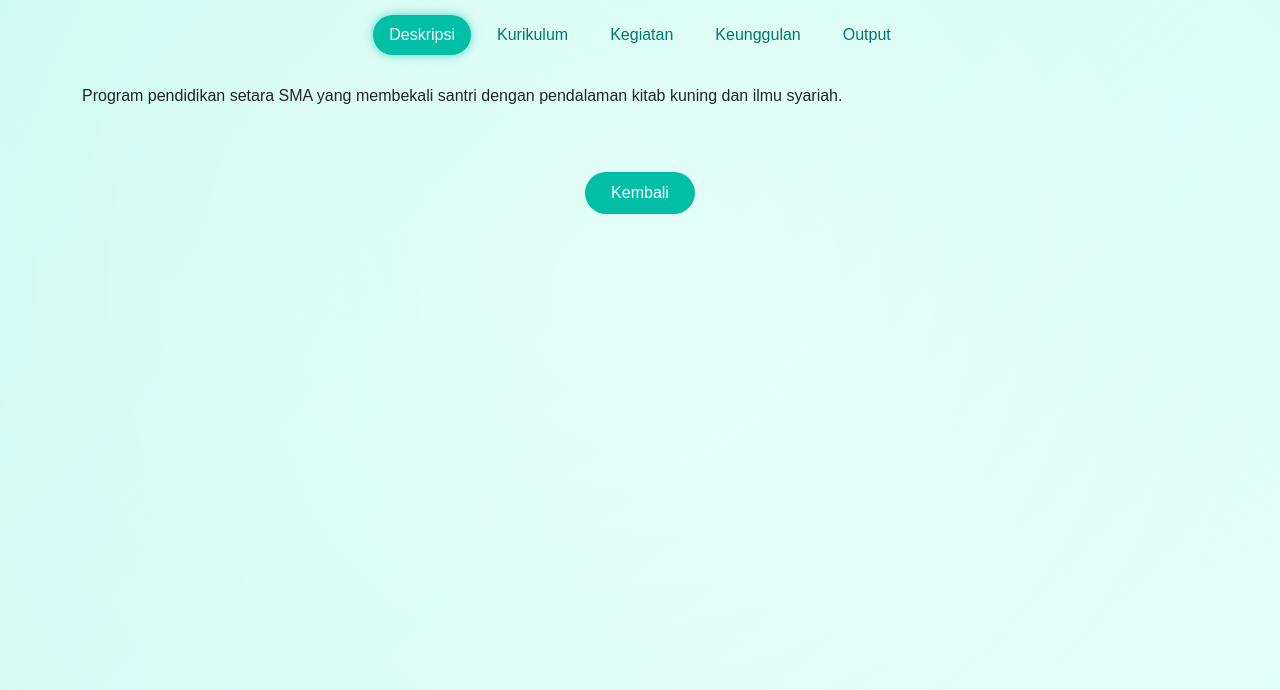
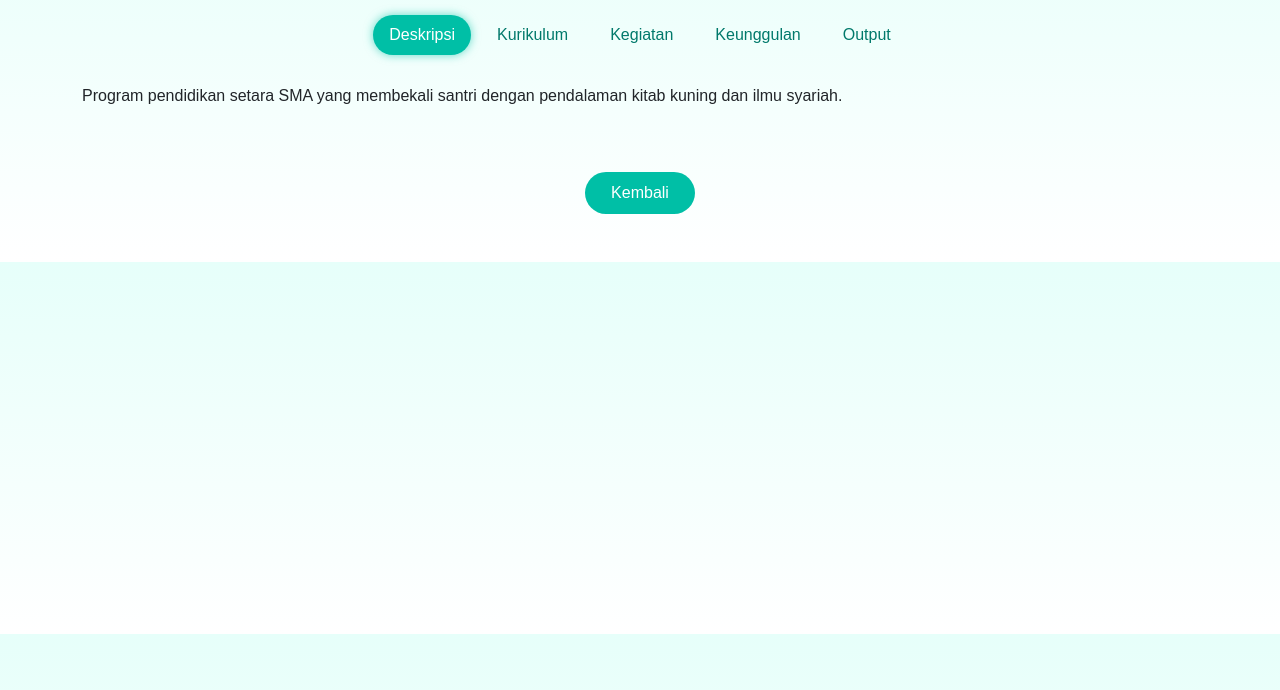
Before and after one commit to pdfanwaarunnajaah/web-pdf-anwaarunnajaah, a plain HTML site: page ulya.html in a window 1280 px wide. Shown: the part 110-800 px from the top of the page. Drawn offline with nearby package versions, Linux system fonts and the light colour scheme.

Commit message:
Add files via upload

```diff
--- a/ulya.html
+++ b/ulya.html
@@ -117,59 +117,6 @@
       }
       .nav-pills .nav-link.active {
         box-shadow: 0 0 10px rgba(0, 191, 166, 0.6);
-      }
-      /* BACKGROUND PREMIUM ISLAMI */
-      body {
-        font-family: "Poppins", sans-serif;
-        background: linear-gradient(-45deg, #e6fffa, #ccfbf1, #b2f5ea, #f0fdfa);
-        background-size: 400% 400%;
-        animation: gradientMove 18s ease infinite;
-      }
-
-      /* ANIMASI HALUS */
-      @keyframes gradientMove {
-        0% {
-          background-position: 0% 50%;
-        }
-        50% {
-          background-position: 100% 50%;
-        }
-        100% {
-          background-position: 0% 50%;
-        }
-      }
-      /* EFEK CAHAYA HALUS */
-      body::before {
-        content: "";
-        position: fixed;
-        width: 200%;
-        height: 200%;
-        top: -50%;
-        left: -50%;
-        background: radial-gradient(
-          circle,
-          rgba(255, 255, 255, 0.4),
-          transparent 70%
-        );
-        animation: moveLight 20s linear infinite;
-        z-index: -1;
-      }
-
-      @keyframes moveLight {
-        0% {
-          transform: rotate(0deg);
-        }
-        100% {
-          transform: rotate(360deg);
-        }
-      }
-      section {
-        background: transparent;
-      }
-      @media (max-width: 768px) {
-        body {
-          animation: gradientMove 25s ease infinite;
-        }
       }
     </style>
   </head>
```
